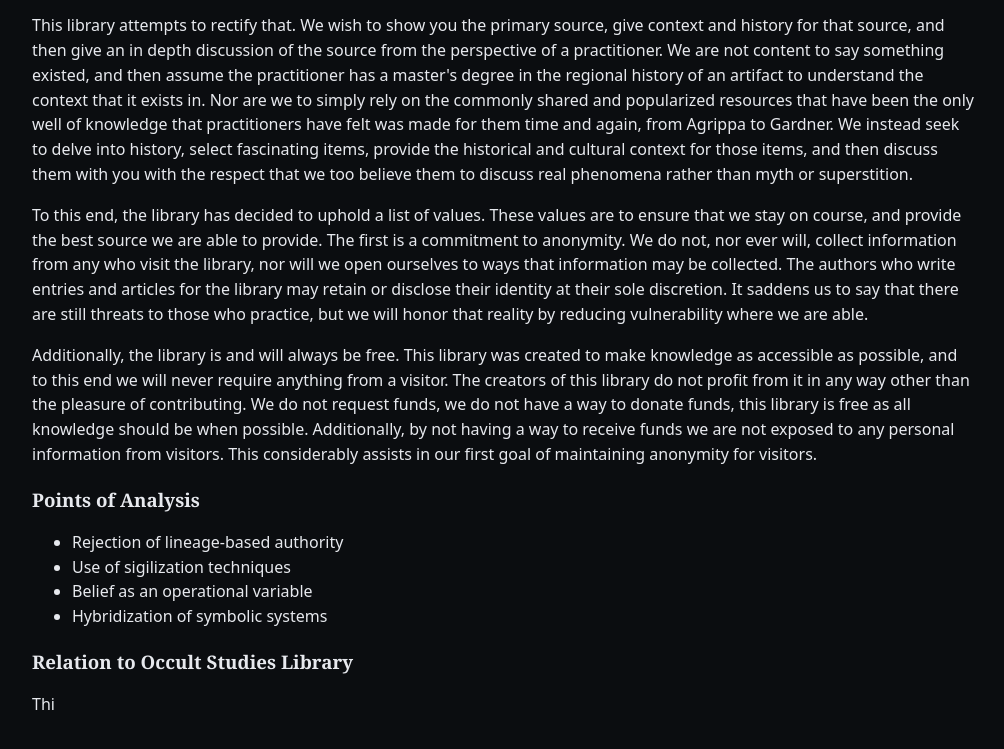
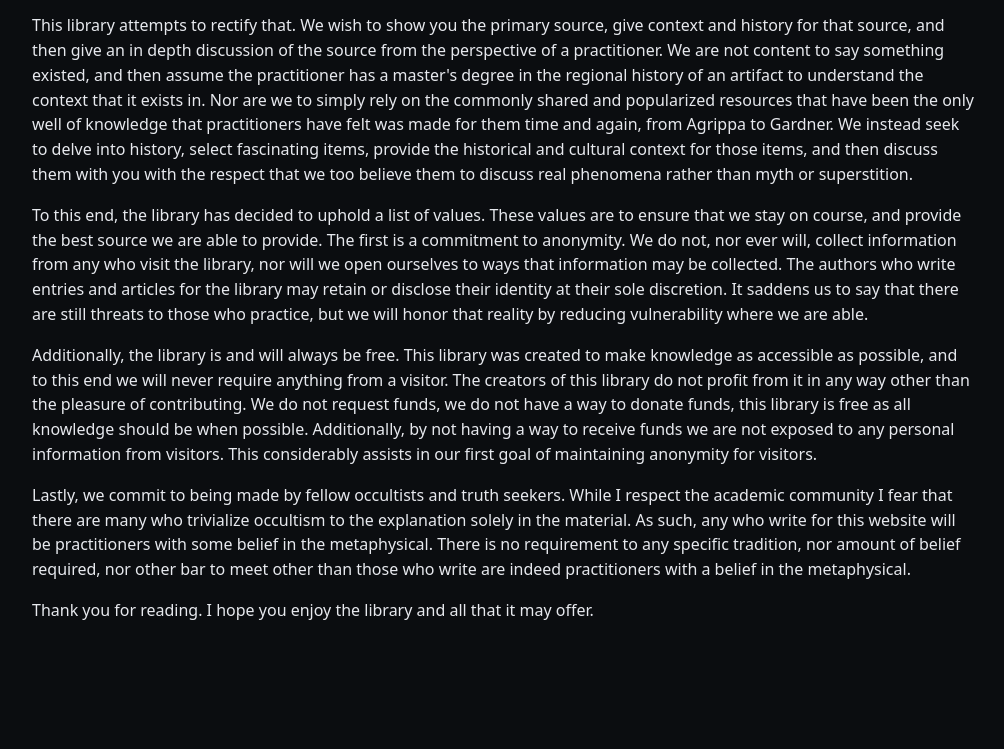
Before and after one commit to LTBishop/LTBishop.github.io, a plain HTML site: page Articles/An-Introduction.html in a window 1280 px wide. Shown: the part 552-1301 px from the top of the page, without its empty margins (136-1140 px from the left). After the commit the page ends 1251 px from the top, so only its background shows below. Drawn offline with Linux system fonts and the light colour scheme.

Commit message:
Add files via upload

```diff
--- a/Articles/An-Introduction.html
+++ b/Articles/An-Introduction.html
@@ -32,19 +32,5 @@
 		<p>This library attempts to rectify that. We wish to show you the primary source, give context and history for that source, and then give an in depth discussion of the source from the perspective of a practitioner. We are not content to say something existed, and then assume the practitioner has a master's degree in the regional history of an artifact to understand the context that it exists in. Nor are we to simply rely on the commonly shared and popularized resources that have been the only well of knowledge that practitioners have felt was made for them time and again, from Agrippa to Gardner. We instead seek to delve into history, select fascinating items, provide the historical and cultural context for those items, and then discuss them with you with the respect that we too believe them to discuss real phenomena rather than myth or superstition.</p>
 		<p>To this end, the library has decided to uphold a list of values. These values are to ensure that we stay on course, and provide the best source we are able to provide. The first is a commitment to anonymity. We do not, nor ever will, collect information from any who visit the library, nor will we open ourselves to ways that information may be collected. The authors who write entries and articles for the library may retain or disclose their identity at their sole discretion. It saddens us to say that there are still threats to those who practice, but we will honor that reality by reducing vulnerability where we are able.</p>
 		<p>Additionally, the library is and will always be free. This library was created to make knowledge as accessible as possible, and to this end we will never require anything from a visitor. The creators of this library do not profit from it in any way other than the pleasure of contributing. We do not request funds, we do not have a way to donate funds, this library is free as all knowledge should be when possible. Additionally, by not having a way to receive funds we are not exposed to any personal information from visitors. This considerably assists in our first goal of maintaining anonymity for visitors. </p>
-
-
-
-
-		<h3>Points of Analysis</h3>
-		<ul>
-			<li>Rejection of lineage-based authority</li>
-			<li>Use of sigilization techniques</li>
-			<li>Belief as an operational variable</li>
-			<li>Hybridization of symbolic systems</li>
-		</ul>
-
-		<h3>Relation to Occult Studies Library</h3>
-		<p>
-		Thi
-		</p>
+		<p>Lastly, we commit to being made by fellow occultists and truth seekers. While I respect the academic community I fear that there are many who trivialize occultism to the explanation solely in the material. As such, any who write for this website will be practitioners with some belief in the metaphysical. There is no requirement to any specific tradition, nor amount of belief required, nor other bar to meet other than those who write are indeed practitioners with a belief in the metaphysical.</p>
+		<p>Thank you for reading. I hope you enjoy the library and all that it may offer.</p>
```
